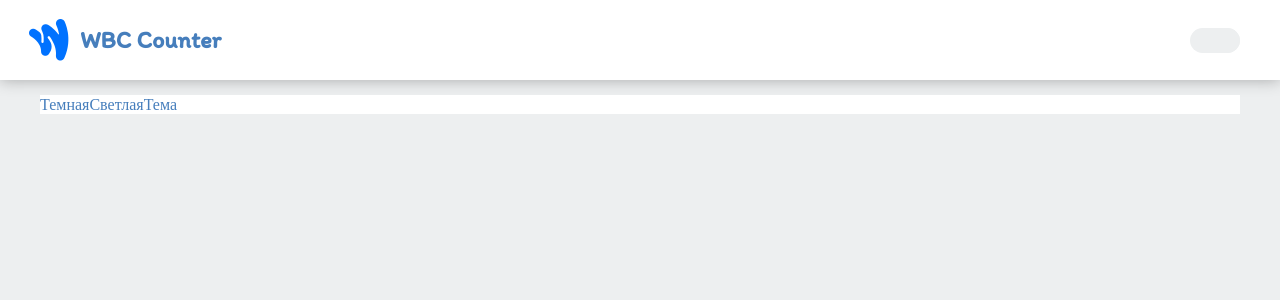
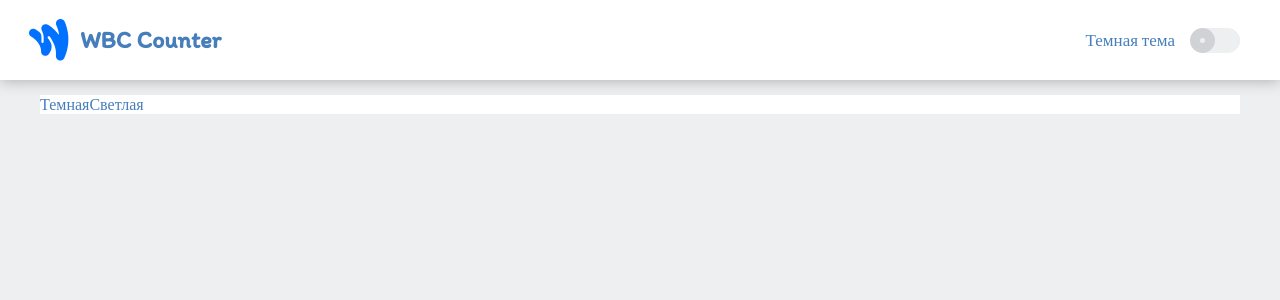
Before and after one commit to tsuker26/wbc-counter-v2, a React (Vite) app: page / in a window 1280 px wide. Shown: the top 300 px of the page. Built offline with nearby package versions, Linux system fonts and the light colour scheme.

Commit message:
ThemeToggle

```diff
--- a/src/App.tsx
+++ b/src/App.tsx
@@ -11,7 +11,6 @@ function App() {
 			<main className={'content'}>
 				{language.dark}
 				{language.light}
-				{language.theme}
 			</main>
 		</div>
 	)
--- a/src/components/Header/Header.module.scss
+++ b/src/components/Header/Header.module.scss
@@ -36,6 +36,17 @@
 		.header_setting {
 			display: flex;
 			justify-content: space-between;
+
+			.toggle {
+				display: flex;
+				align-items: center;
+				justify-content: space-between;
+				color: var(--text-color);
+
+				h2 {
+					margin-right: 15px;
+				}
+			}
 		}
 	}
 }
--- a/src/components/Header/Header.tsx
+++ b/src/components/Header/Header.tsx
@@ -2,9 +2,7 @@ import { FC } from 'react'
 import styles from './Header.module.scss'
 import logo from '../../assets/logo.png'
 import { useAppSelector } from '../../hook/useApp'
-import { useLanguage } from '../../hook/useLanguage'
 import ToggleTheme from '../UI/ToggleTheme/ToggleTheme'
-import { useTheme } from '../../hook/useTheme'
 
 // interface HeaderProps {
 // 	select: keyof ILanguages
@@ -12,9 +10,6 @@ import { useTheme } from '../../hook/useTheme'
 // }
 
 const Header: FC = () => {
-	const { setTheme } = useTheme()
-
-	const { select, setSelect } = useLanguage()
 	const { language } = useAppSelector(state => state.lang)
 	return (
 		<header className={styles.header}>
@@ -26,7 +21,10 @@ const Header: FC = () => {
 					<h1 className={styles.name}>WBC Counter</h1>
 				</div>
 				<div className={styles.header_setting}>
-					<ToggleTheme />
+					<div className={styles.toggle}>
+						<h2>{language.darkTheme}</h2>
+						<ToggleTheme />
+					</div>
 				</div>
 			</div>
 		</header>
--- a/src/components/UI/ToggleTheme/ToggleTheme.module.scss
+++ b/src/components/UI/ToggleTheme/ToggleTheme.module.scss
@@ -39,7 +39,7 @@
 
 				&:checked {
 					border: 10px solid $grey;
-					opacity: 0.5;
+					opacity: 0.2;
 				}
 			}
 		}
--- a/src/components/UI/ToggleTheme/ToggleTheme.tsx
+++ b/src/components/UI/ToggleTheme/ToggleTheme.tsx
@@ -3,21 +3,25 @@ import styles from './ToggleTheme.module.scss'
 import { useTheme } from '../../../hook/useTheme'
 
 const ToggleTheme: FC = () => {
-	const { setTheme } = useTheme()
+	const { theme, setTheme } = useTheme()
 	return (
 		<div className={styles.myToggle}>
 			<div className={`${styles.input_block} ${styles.light} `}>
 				<input
+					onClick={() => setTheme('light')}
 					className={`${styles.input} ${styles.light} `}
 					type='radio'
 					name={'theme'}
+					checked={theme === 'light'}
 				/>
 			</div>
 			<div className={`${styles.input_block} ${styles.dark} `}>
 				<input
+					onClick={() => setTheme('dark')}
 					className={`${styles.input} ${styles.dark} `}
 					type='radio'
 					name={'theme'}
+					checked={theme === 'dark'}
 				/>
 			</div>
 		</div>
--- a/src/languages/lang.ts
+++ b/src/languages/lang.ts
@@ -1,5 +1,5 @@
 export interface ILanguage {
-	theme: string
+	darkTheme: string
 	light: string
 	dark: string
 }
@@ -10,12 +10,12 @@ export interface ILanguages {
 }
 
 export const ru: ILanguage = {
-	theme: 'Тема',
+	darkTheme: 'Темная тема',
 	light: 'Светлая',
 	dark: 'Темная',
 }
 export const en: ILanguage = {
-	theme: 'Theme',
+	darkTheme: 'Dark theme',
 	light: 'Light',
 	dark: 'Dark',
 }
```
